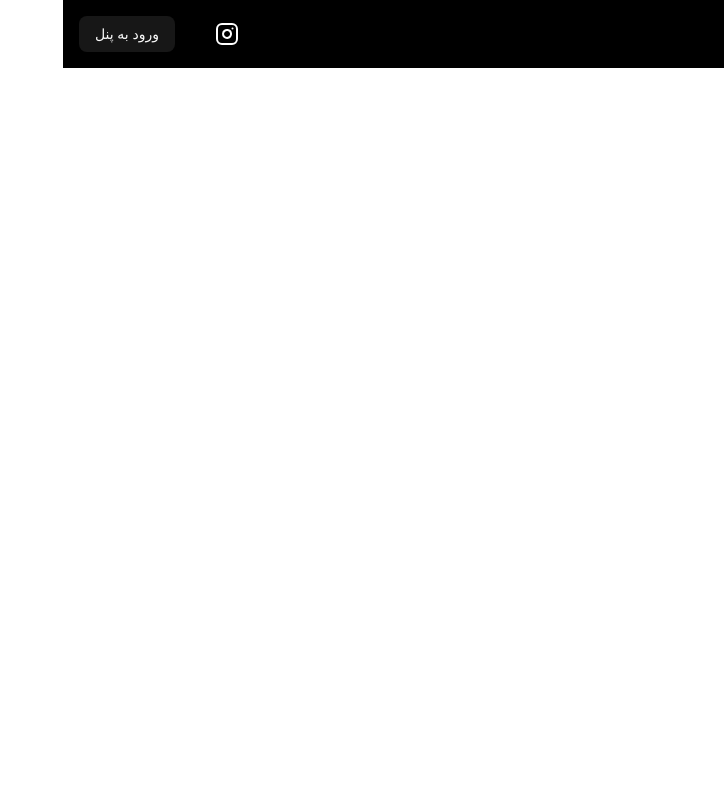
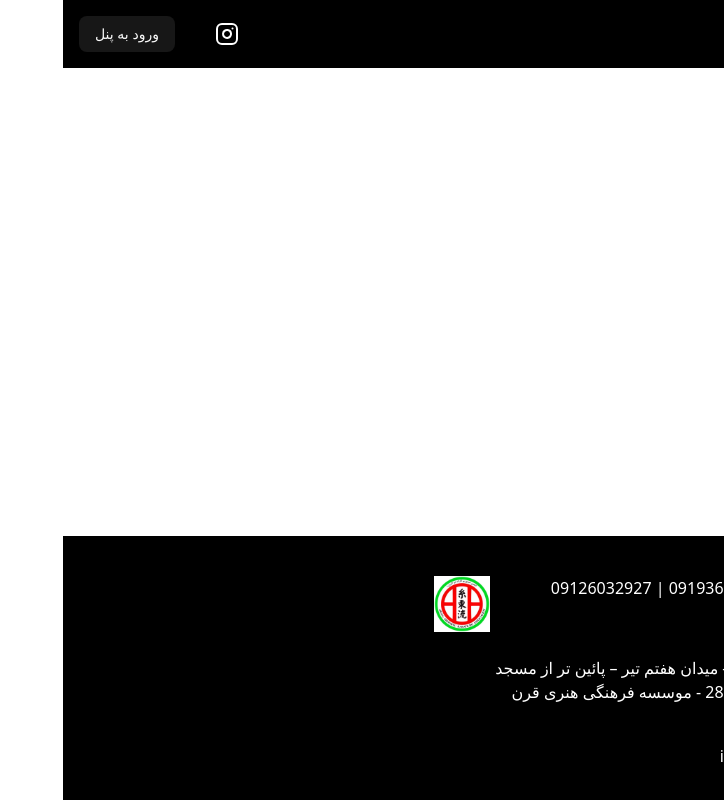
Before and after one commit to kiomarsrezai/KarateApp, a Next.js app: page / in a window 1280 px wide. Shown: the whole page, without its empty margins (556-1280 px from the left). Built offline with nearby package versions, Linux system fonts and the light colour scheme.

Commit message:
Feature : add footer

```diff
--- a/src/app/layout.tsx
+++ b/src/app/layout.tsx
@@ -2,6 +2,7 @@ import type { Metadata } from "next";
 import { Geist, Geist_Mono } from "next/font/google";
 import "./globals.css";
 import { Header } from "~/components/seactions/layout/Header";
+import { Footer } from "~/components/seactions/layout/Footer";
 
 const geistSans = Geist({
   variable: "--font-geist-sans",
@@ -24,8 +25,13 @@ const RootLayout = ({ children }: React.PropsWithChildren) => {
       <body
         className={`${geistSans.variable} ${geistMono.variable} antialiased`}
       >
-        <Header />
-        {children}
+        <div className="flex flex-col min-h-screen">
+          <Header />
+          <main className="flex-1">{children}</main>
+          <div>
+            <Footer />
+          </div>
+        </div>
       </body>
     </html>
   );
--- /dev/null
+++ b/src/components/common/Logo.tsx
@@ -0,0 +1,17 @@
+import Image from "next/image";
+
+type LogoProps = React.ComponentProps<"div">;
+
+export const Logo = (props: LogoProps) => {
+  return (
+    <div className="size-14" {...props}>
+      <Image
+        src={"/logo.jpg"}
+        alt="logo"
+        width={200}
+        height={200}
+        className="size-full"
+      />
+    </div>
+  );
+};
--- /dev/null
+++ b/src/components/seactions/layout/Footer.tsx
@@ -0,0 +1,117 @@
+import {
+  InstagramIcon,
+  LucideIcon,
+  MailIcon,
+  PhoneIcon,
+  PinIcon,
+} from "lucide-react";
+import Link from "next/link";
+import { Logo } from "~/components/common/Logo";
+
+// menu components
+type MenuItemShape = {
+  text: string;
+  link: string;
+};
+
+const MenuListItem = ({ link, text }: MenuItemShape) => {
+  return (
+    <li>
+      <Link href={link}>{text}</Link>
+    </li>
+  );
+};
+
+const MenuList = () => {
+  const menuItems: MenuItemShape[] = [
+    {
+      link: "/",
+      text: "صفحه اصلی",
+    },
+    {
+      link: "/",
+      text: "تماس با ما",
+    },
+    {
+      link: "/",
+      text: "درباره ما",
+    },
+    {
+      link: "/",
+      text: "لیست باشگاه ها",
+    },
+    {
+      link: "/",
+      text: "اخبار",
+    },
+    {
+      link: "/",
+      text: "آموزش",
+    },
+  ];
+
+  return (
+    <ul className="flex flex-col gap-y-4">
+      {menuItems.map((item, i) => (
+        <MenuListItem key={i} link={item.link} text={item.text} />
+      ))}
+    </ul>
+  );
+};
+
+// addess menu components
+type AddressItemShape = {
+  text: string;
+  icon: LucideIcon;
+};
+
+const AddressListItem = ({ icon: Icon, text }: AddressItemShape) => {
+  return (
+    <li>
+      <div className="flex">
+        <Icon />
+        {text}
+      </div>
+    </li>
+  );
+};
+
+const AddressList = () => {
+  const addressItems: AddressItemShape[] = [
+    {
+      icon: PhoneIcon,
+      text: "021-88319046 | 09193655764 | 09126032927",
+    },
+    {
+      icon: InstagramIcon,
+      text: "@instagram",
+    },
+    {
+      icon: PinIcon,
+      text: "نشانی دفتر مرکزی: تهران – میدان هفتم تیر – پائین تر از مسجد الجواد – خیابان مانی – پلاک 28 -  موسسه فرهنگی هنری قرن 21",
+    },
+    {
+      icon: MailIcon,
+      text: "info@Iranshitoryu.com",
+    },
+  ];
+
+  return (
+    <ul className="flex flex-col gap-y-4">
+      {addressItems.map((item, i) => (
+        <AddressListItem key={i} icon={item.icon} text={item.text} />
+      ))}
+    </ul>
+  );
+};
+
+// the footer
+export const Footer = () => {
+  return (
+    <footer className="grid grid-cols-3 bg-black text-white pt-10">
+      <MenuList />
+      <AddressList />
+      <Logo />
+    </footer>
+  );
+};
--- a/src/components/seactions/layout/Header.tsx
+++ b/src/components/seactions/layout/Header.tsx
@@ -1,10 +1,10 @@
 "use client";
 
-import { InstagramIcon } from "lucide-react";
+import { InstagramIcon, LucideIcon } from "lucide-react";
+import { Button } from "~/components/ui/button";
+import { usePathname } from "next/navigation";
+import { cn } from "~/lib/utils";
 import Link from "next/link";
-import { usePathname } from "next/navigation";
-import { Button } from "~/components/ui/button";
-import { cn } from "~/lib/utils";
 
 // menu components
 type MenuItemShape = {
@@ -77,7 +77,7 @@ const User = () => {
 
 // social media components
 type SocialMediaShape = {
-  icon: any; // TODO: change this to image url
+  icon: LucideIcon; // TODO: change this to image url
 };
 
 const SocialMediaItem = ({ icon: Icon }: SocialMediaShape) => {
@@ -102,6 +102,7 @@ const SocialMedia = () => {
   );
 };
 
+// the header
 export const Header = () => {
   return (
     <header className="flex items-center gap-x-10 bg-black text-white p-4">
```
Also changed, not shown: public/logo.jpg (added).
